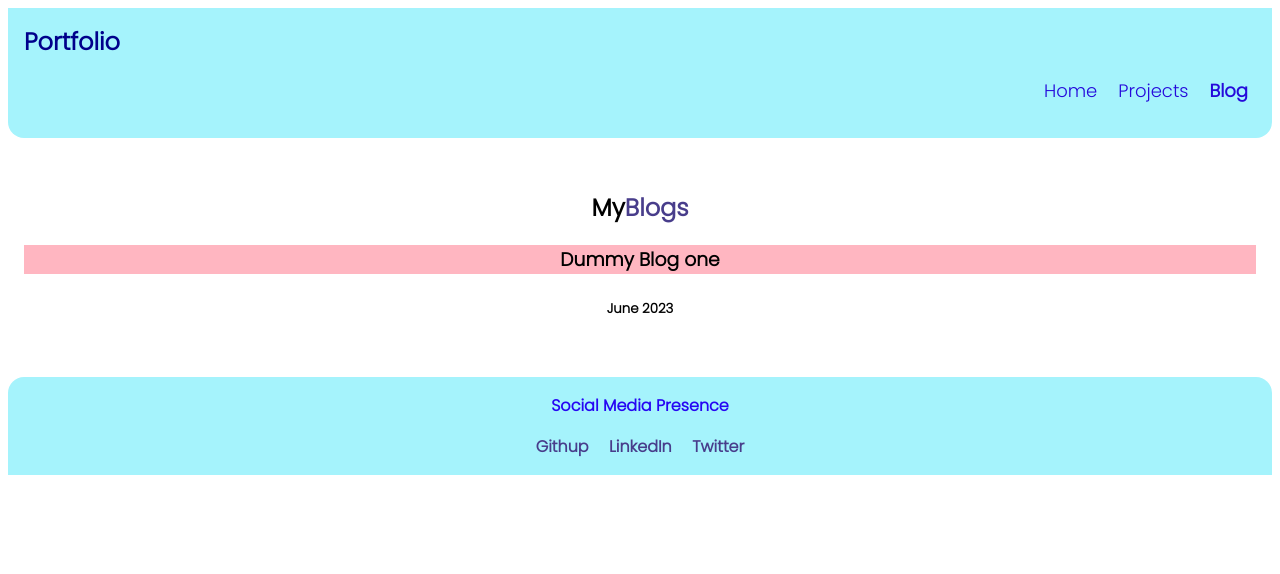
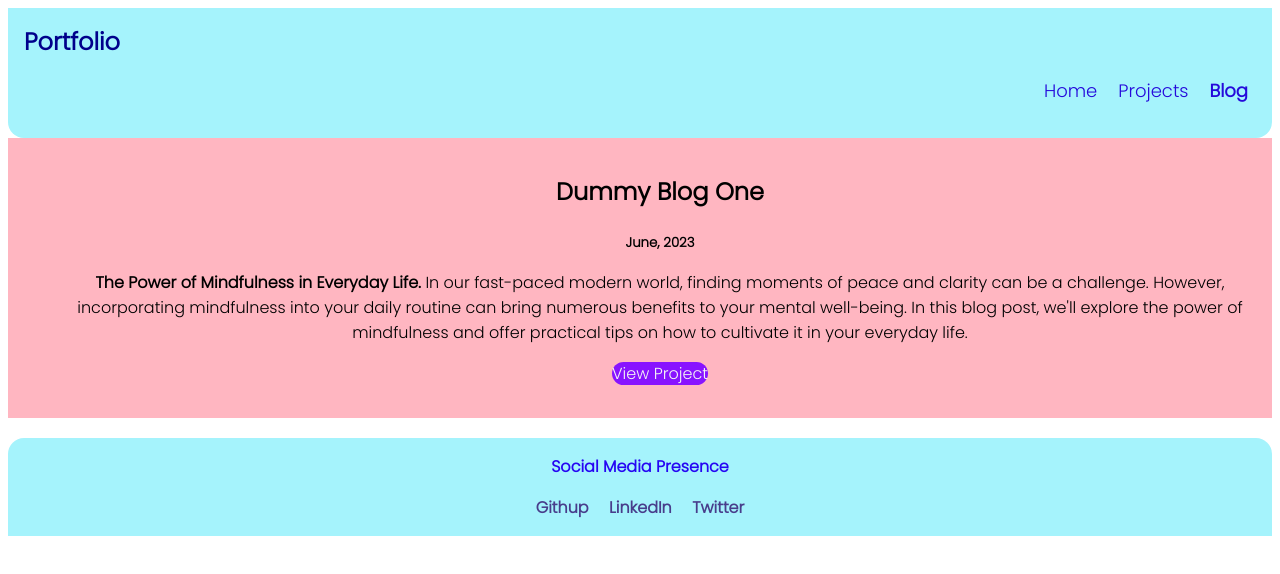
Before and after one commit to VIJAYADASS/Neog.camp, a plain HTML site: page LessonThree/Blogs.html in a window 1280 px wide. Drawn offline with Linux system fonts and the light colour scheme.

Commit message:
Change the blog

```diff
--- a/LessonThree/Blogs.html
+++ b/LessonThree/Blogs.html
@@ -15,12 +15,18 @@
                    <li class="list-item-inline"><a class="link link-active" href="Blogs.html">Blog </a></li>
            </ul>
     </nav>
-    <header class="photo">
-        <h2 class="photo-heading"> My<span class="heading">Blogs </span></h2>
-        <h3> Dummy Blog one</h3>
-        <h4><small>June 2023</small></h4>
 
-    </header>
+    <section class="section ow">
+        <div class="container-center"></div>
+        <ol reversed >
+            <h1>Dummy Blog One</h1>
+            <small><b>June, 2023</b></small>
+            <p><b>The Power of Mindfulness in Everyday Life.</b>
+                In our fast-paced modern world, finding moments of peace and clarity can be a challenge. However, incorporating mindfulness into your daily routine can bring numerous benefits to your mental well-being. In this blog post, we'll explore the power of mindfulness and offer practical tips on how to cultivate it in your everyday life.
+            </p>
+            <a class="link link-primary" href= "/">View Project</a>
+        </ol>
+    </section>
 
     <footer class="footer">
         <div class="footer-heading"> <b>Social Media Presence</b></div>
```
